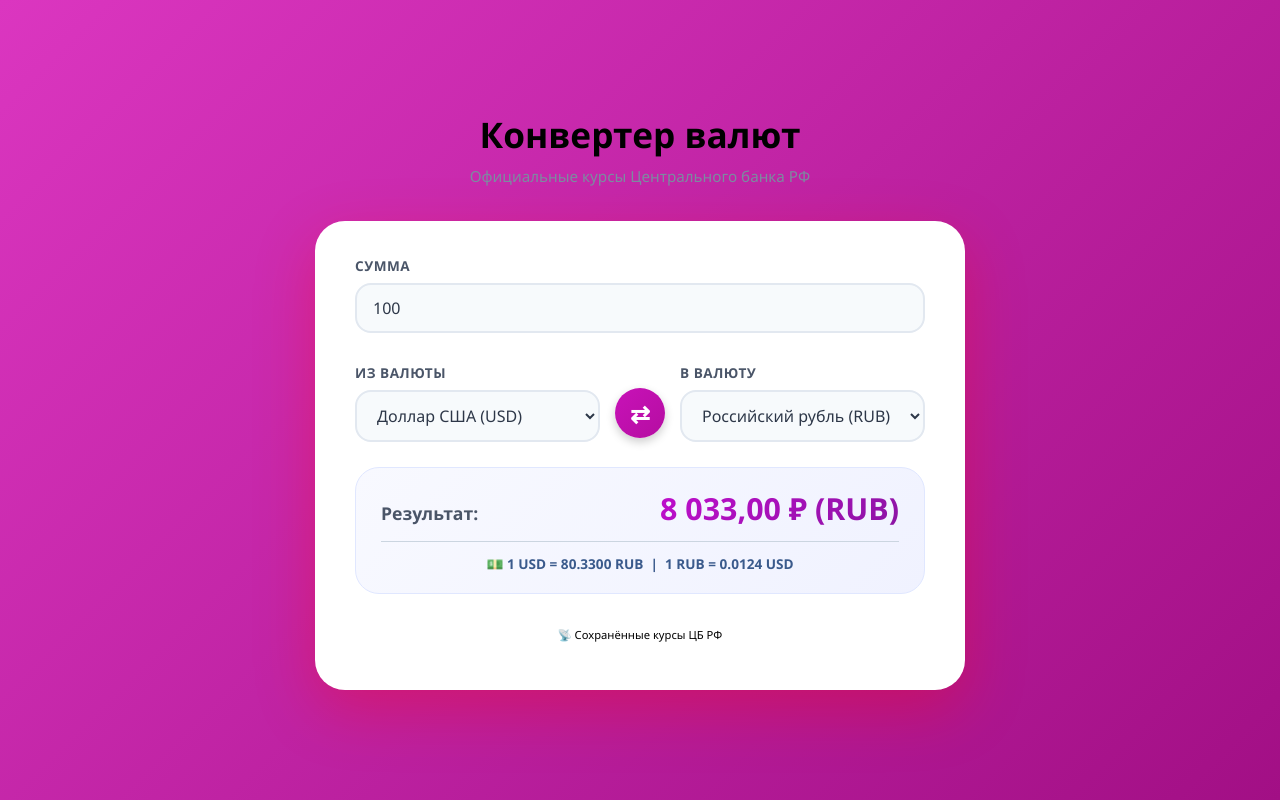
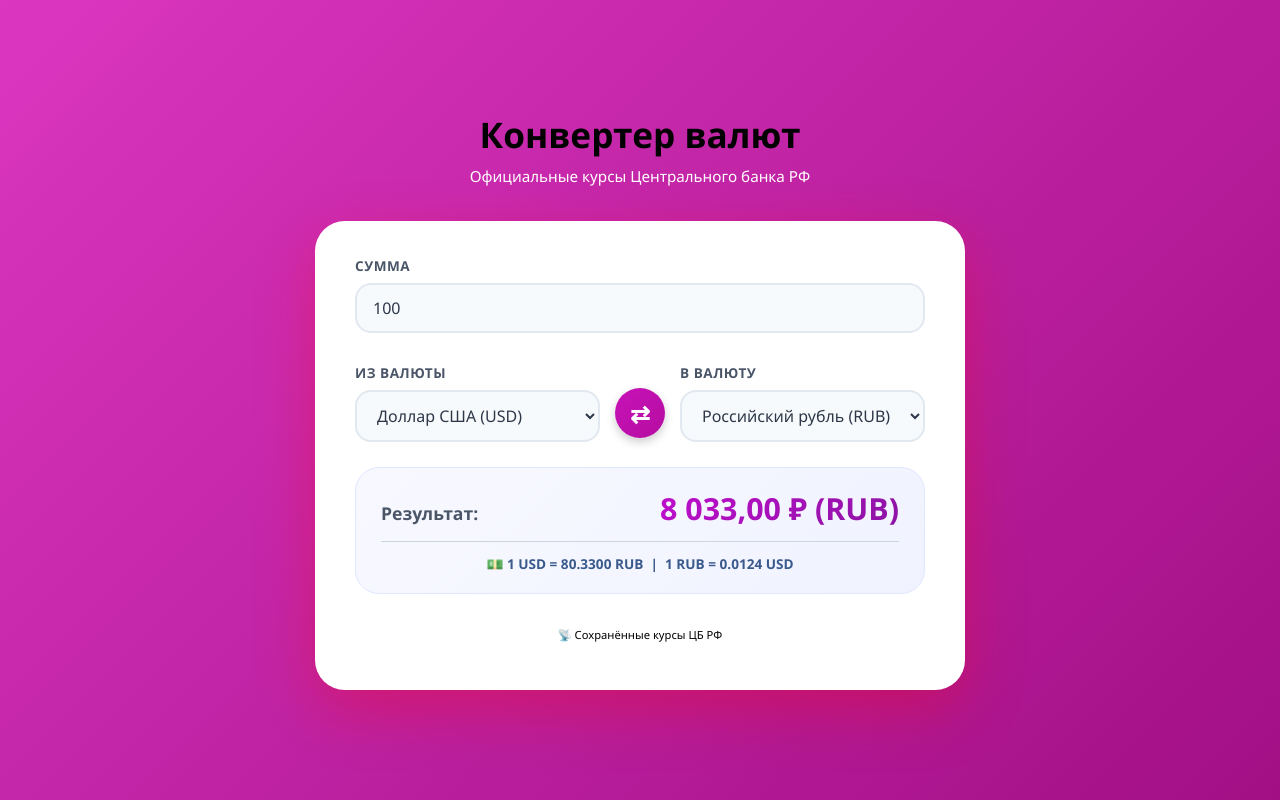
Before and after one commit to namename-code/conversion, a plain HTML site: page index.html in a window 1280 px wide. Drawn offline with Linux system fonts and the light colour scheme; no server answers.

Commit message:
Update style.css

```diff
--- a/style.css
+++ b/style.css
@@ -48,7 +48,7 @@ body {
 }
 
 .header p {
-    color: #7c8ba0;
+    color: #ffffff;
     font-size: 0.95rem;
     font-weight: 500;
 }
```
